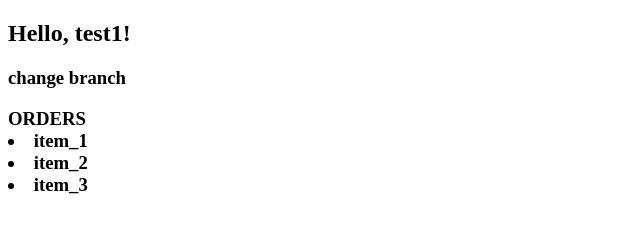
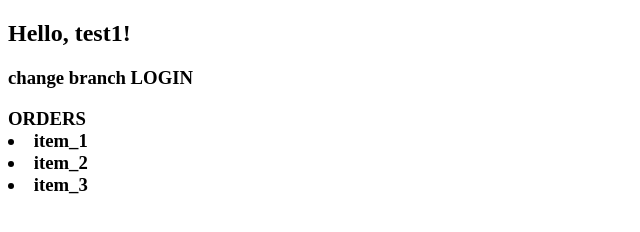
Before and after one commit to Zhanna-Osypenko/jul11, a plain HTML site: page test1.html in a window 1280 px wide. Shown: the full height of the page, 0-640 px from the left. Drawn offline with Linux system fonts and the light colour scheme.

Commit message:
login word

```diff
--- a/test1.html
+++ b/test1.html
@@ -7,7 +7,7 @@
 </head>
 <body>
     <h2>Hello, test1!</h2>
-    <h3>change branch</h3>
+    <h3>change branch LOGIN</h3>
     <h3>ORDERS
         <li>item_1</li>
         <li>item_2</li>
```
